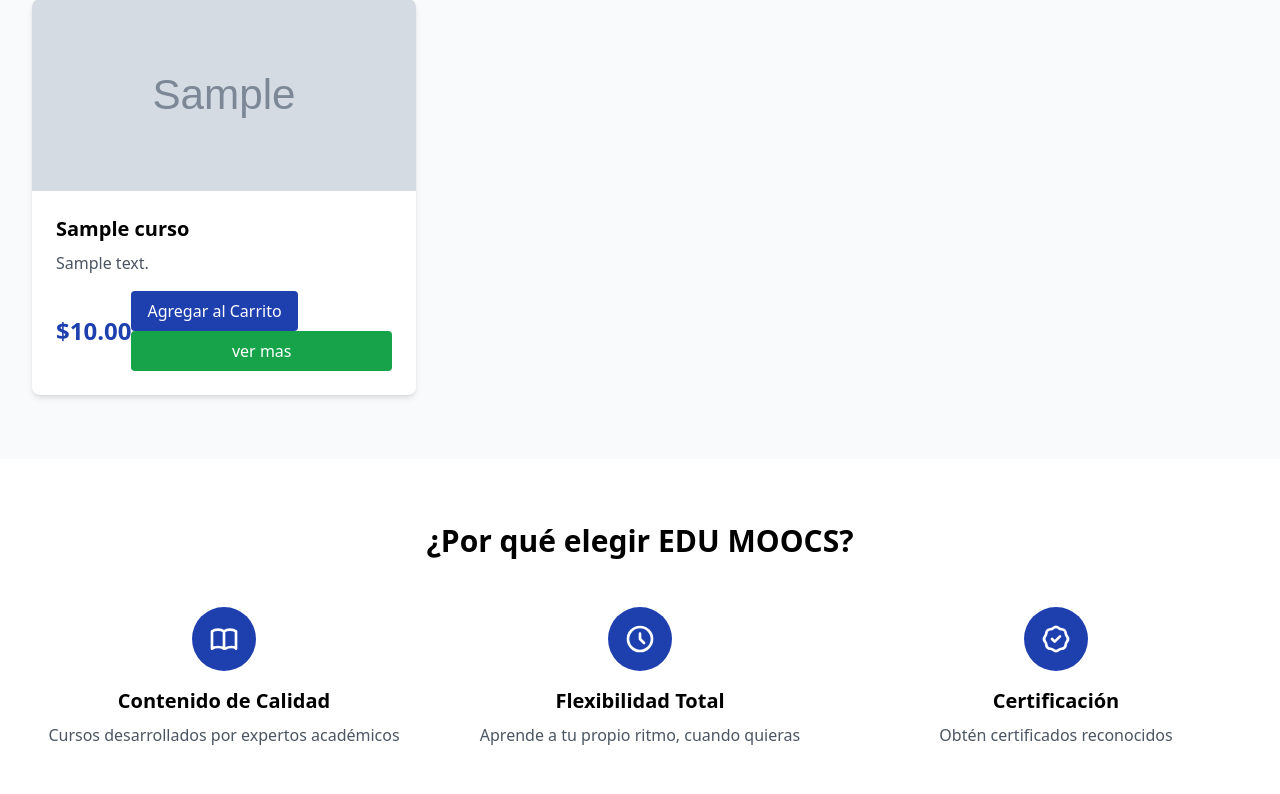
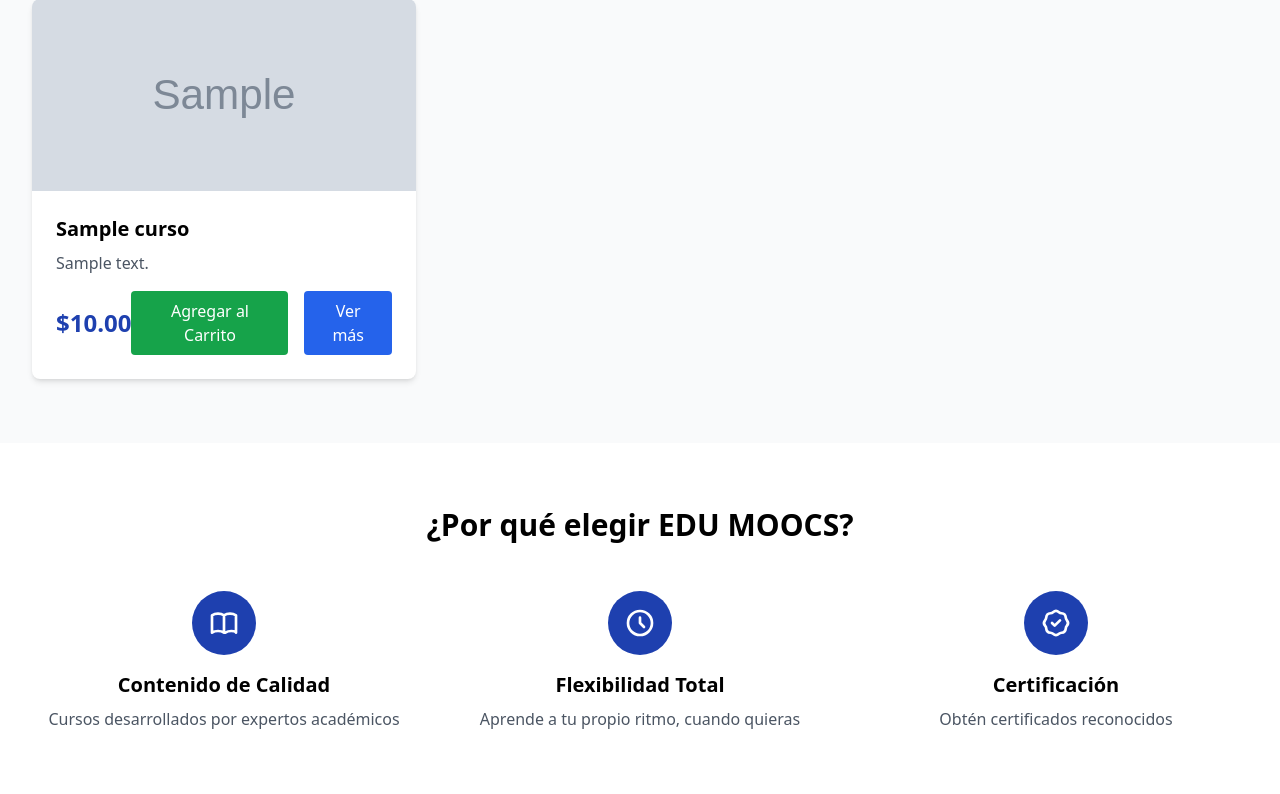
Before and after one commit to Maxrider369/Edu_Moocs, a Django app: page / in a window 1280 px wide. Shown: the part 694-1488 px from the top of the page. Run offline with Django 5.2, Linux system fonts and the light colour scheme; tables that the repository leaves empty hold one stand-in row (values such as "Sample post"); grey boxes marked "Sample" are stand-in pictures; some libraries are stand-ins or nearby versions.

Commit message:
modificar index

```diff
--- a/edu_moocs/cursos/views.py
+++ b/edu_moocs/cursos/views.py
@@ -30,3 +30,7 @@ def eliminar_del_carrito(request, curso_id):
     carrito = get_object_or_404(Carrito, usuario=request.user)
     CursoEnCarrito.objects.filter(carrito=carrito, curso_id=curso_id).delete()
     return redirect('ver_carrito')
+
+def detalle_curso(request, curso_id):
+    curso = get_object_or_404(Curso, id=curso_id)
+    return render(request, 'cursos/detalle-curso.html', {'curso': curso})
--- a/edu_moocs/edu_moocs/urls.py
+++ b/edu_moocs/edu_moocs/urls.py
@@ -22,11 +22,12 @@ from cursos import views as cursos_views
 from django.conf.urls.static import static
 from django.conf import settings
 
+
 urlpatterns = [
     path('admin/', admin.site.urls),
     path('', views.principal, name="principal"),
-    path('/contacto', views.contacto, name="contacto"),
-    path('/cursos', cursos_views.lista_cursos, name='lista_cursos'),
+    path('contacto/', views.contacto, name="contacto"),
+    path('cursos/', cursos_views.lista_cursos, name='lista_cursos'),
     path('registro/', usuarios_views.registro_basico, name='registro'),
     path('login/', usuarios_views.login_basico, name='login'),
     path('logout/', usuarios_views.logout_basico, name='logout'),
@@ -34,6 +35,9 @@ urlpatterns = [
     path('carrito/', cursos_views.ver_carrito, name='ver_carrito'),
     path('agregar/<int:curso_id>/', cursos_views.agregar_al_carrito, name='agregar_al_carrito'),
     path('eliminar/<int:curso_id>/', cursos_views.eliminar_del_carrito, name='eliminar_del_carrito'),
+    path('curso/<int:curso_id>/', cursos_views.detalle_curso, name='detalle_curso'),
+
+
 ]
 
 
--- a/edu_moocs/inicio/templates/inicio/index.html
+++ b/edu_moocs/inicio/templates/inicio/index.html
@@ -43,15 +43,20 @@ principal
                     <p class="text-gray-600 mb-4">{{ curso.descripcion|truncatewords:15 }}</p>
                     <div class="flex justify-between items-center">
                         <span class="text-2xl font-bold text-primary">${{ curso.precio }}</span>
+                         <div class="flex space-x-4">
                             <form action="{% url 'agregar_al_carrito' curso.id %}" method="POST">
                                 {% csrf_token %}
-                            <button type="submit" class="bg-primary text-white px-4 py-2 rounded hover:bg-blue-700 transition duration-300">
+                                 <button type="submit" class="bg-green-600 text-white px-4 py-2 rounded hover:bg-green-700 transition duration-300">
                                     Agregar al Carrito
                                 </button>
-                            <button type="submit" class="bg-green-600 text-white px-4 py-2 rounded hover:bg-green-700 transition duration-300 w-full">
-                                    ver mas
+                            </form>
+                            <form action="{% url 'detalle_curso' curso.id %}" method="POST">
+                                {% csrf_token %}
+                                <button type="submit" class="bg-blue-600 text-white px-4 py-2 rounded hover:bg-blue-700 transition duration-300">
+                                     Ver más
                                      </button>
                                     </form>
+                                </div>
                     </div>
                 </div>
             </div>
```
Lines whose indentation alone changed are shown as unchanged.
